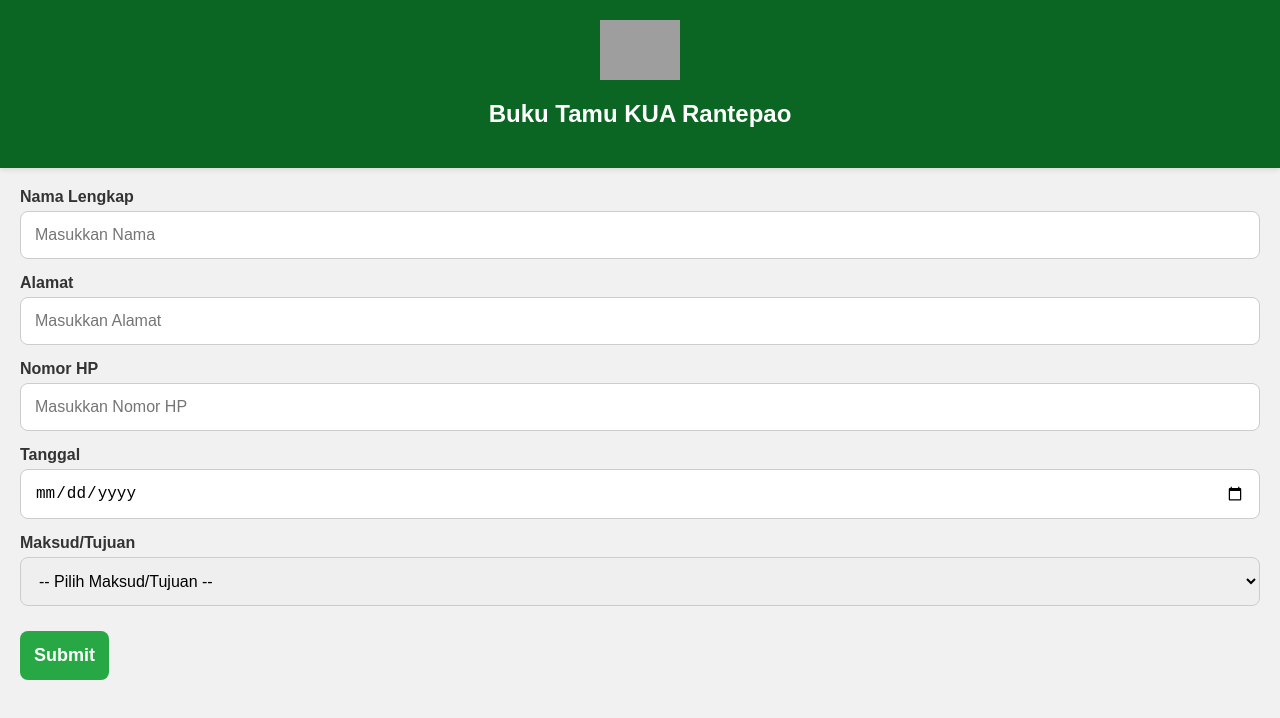
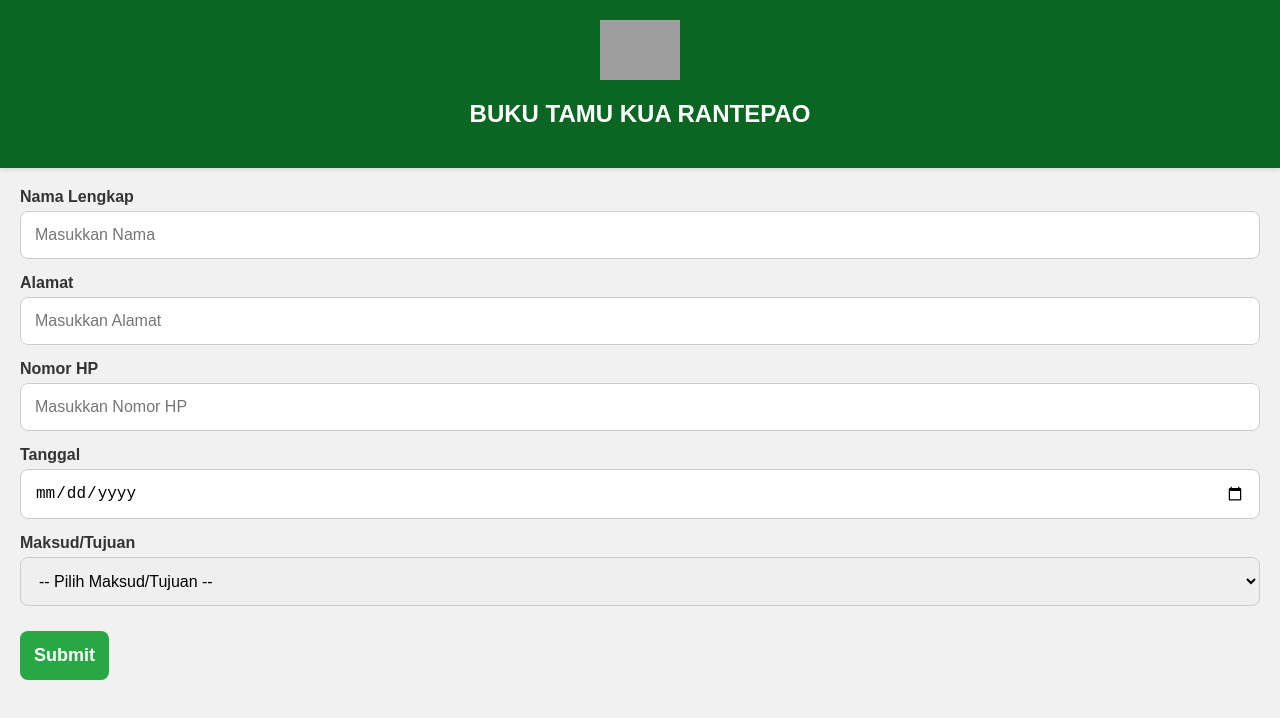
Before and after one commit to KUA-Rantepao/Buku-Tamu-KUA-Rantepao, a plain HTML site: page index.html in a window 1280 px wide. Drawn offline with Linux system fonts and the light colour scheme; grey boxes are pictures that could not be loaded.

Commit message:
Update index.html

```diff
--- a/index.html
+++ b/index.html
@@ -136,7 +136,7 @@
   <div class="header">
     <img src="https://upload.wikimedia.org/wikipedia/commons/9/9a/Kementerian_Agama_new_logo.png" alt="Logo Kemenag"
       style="max-width: 80px; height: auto; display: block; margin: 0 auto 15px;">
-    <h2>Buku Tamu KUA Rantepao</h2>
+    <h2>BUKU TAMU KUA RANTEPAO</h2>
   </div>
 
   <div class="form-container">
```
